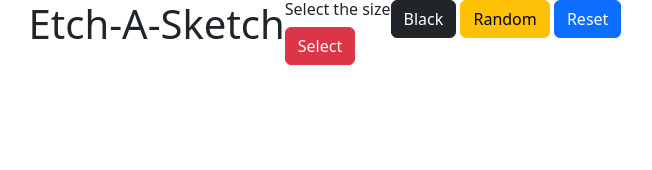
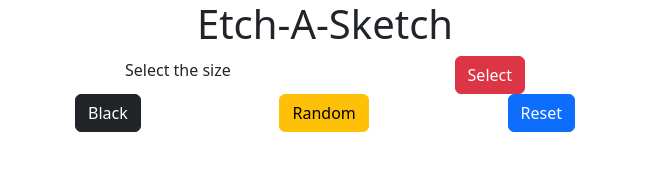
Before and after one commit to jtspringer03/etch-a-sketch, a plain HTML site: page index.html in a window 1280 px wide. Shown: the whole page, without its empty margins (315-967 px from the left). Drawn offline with nearby package versions, Linux system fonts and the light colour scheme.

Commit message:
add body, header, footer css

```diff
--- a/style.css
+++ b/style.css
@@ -1,26 +1,22 @@
 body {
   display: flex;
+  flex-direction: column;
   justify-content: center;
-}
-.flex-grid {
-  border-style: solid;
-  height: 320px;
-  width: 415px;
+  align-items: center;
 }
 
-.div-pads {
-  border-style: solid;
-  width: 20px;
-  height: 20px;
-  border-style: dotted;
+.header {
+  display: flex;
+  flex-direction: row;
+  align-items: center;
+  width: 400px;
+  justify-content: space-between;
 }
 
-.flex-grid {
+.footer {
   display: flex;
+  flex-direction: row;
+  justify-content: space-between;
+  align-items: center;
+  width: 500px;
 }
-
-.col {
-  display: flex;
-  flex-direction: column;
-  flex: 1;
-}
```
